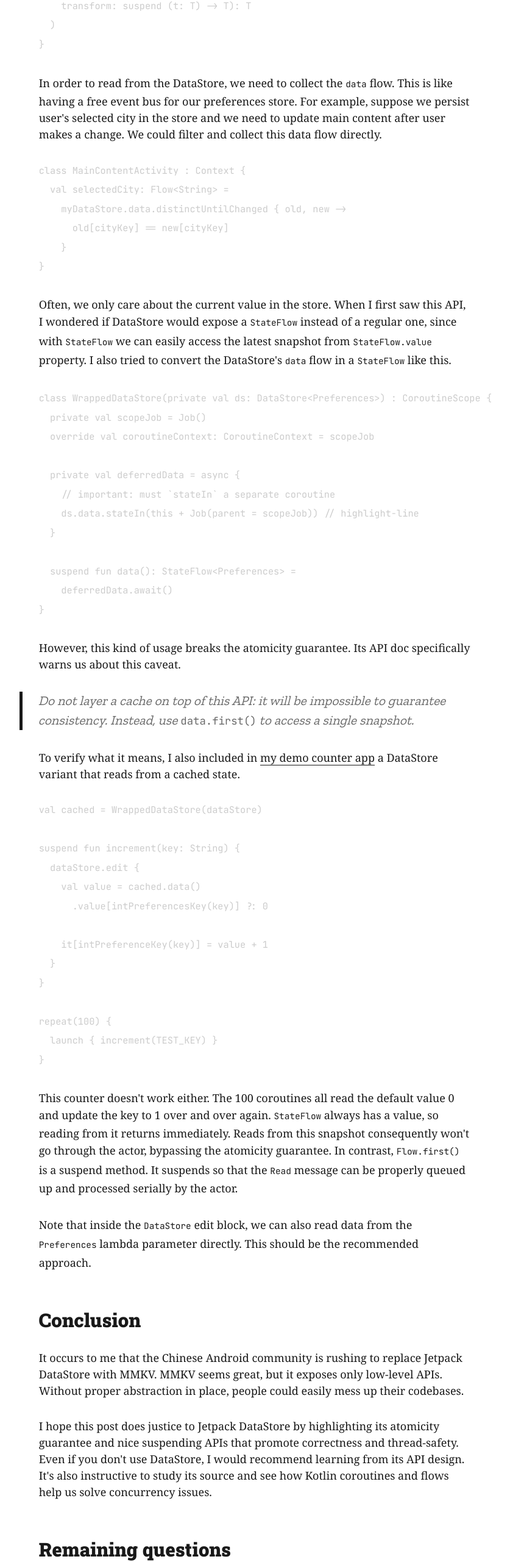
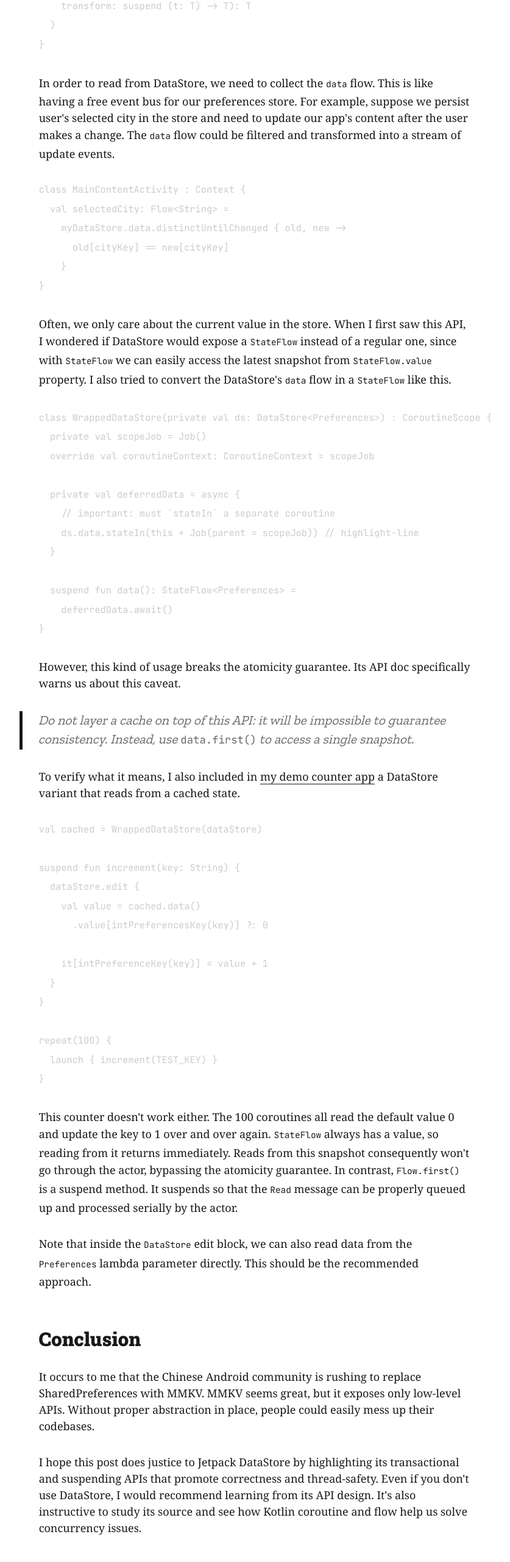
Before and after one commit to yujinyan/blog, a Gatsby site: page /posts/analysis-jetpack-datastore/ in a window 1280 px wide. Shown: the part 8239-10800 px from the top of the page at 61% size, without its empty margins (222-1059 px from the left). Built offline with nearby package versions, Linux system fonts and the light colour scheme; Gatsby itself is replaced by a stand-in of ours; some packages are replaced by stand-ins of ours; code samples lack their colours.

Commit message:
DataStore post fixes

````diff
--- a/content/blog/posts/analysis-jetpack-datastore.md
+++ b/content/blog/posts/analysis-jetpack-datastore.md
@@ -214,7 +214,7 @@ public interface DataStore<T> {
 }
 ```
 
-In order to read from the DataStore, we need to collect the `data` flow. This is like having a free event bus for our preferences store. For example, suppose we persist user's selected city in the store and we need to update main content after user makes a change. We could filter and collect this data flow directly.
+In order to read from DataStore, we need to collect the `data` flow. This is like having a free event bus for our preferences store. For example, suppose we persist user's selected city in the store and need to update our app's content after the user makes a change. The `data` flow could be filtered and transformed into a stream of update events.
 
 ```kotlin
 class MainContentActivity : Context {
@@ -271,9 +271,9 @@ Note that inside the `DataStore` edit block, we can also read data from the `Pre
 
 ## Conclusion
 
-It occurs to me that the Chinese Android community is rushing to replace Jetpack DataStore with MMKV. MMKV seems great, but it exposes only low-level APIs. Without proper abstraction in place, people could easily mess up their codebases.
+It occurs to me that the Chinese Android community is rushing to replace SharedPreferences with MMKV. MMKV seems great, but it exposes only low-level APIs. Without proper abstraction in place, people could easily mess up their codebases.
 
-I hope this post does justice to Jetpack DataStore by highlighting its atomicity guarantee and nice suspending APIs that promote correctness and thread-safety. Even if you don't use DataStore, I would recommend learning from its API design. It's also instructive to study its source and see how Kotlin coroutines and flows help us solve concurrency issues.
+I hope this post does justice to Jetpack DataStore by highlighting its transactional and suspending APIs that promote correctness and thread-safety. Even if you don't use DataStore, I would recommend learning from its API design. It's also instructive to study its source and see how Kotlin coroutine and flow help us solve concurrency issues.
 
 ## Remaining questions
 
@@ -285,6 +285,7 @@ I hope this post does justice to Jetpack DataStore by highlighting its atomicity
 
 - [`SharedPreferencesImpl.java` source code](https://cs.android.com/android/platform/superproject/+/master:frameworks/base/core/java/android/app/SharedPreferencesImpl.java)
 - [`SingleProcessDataStore.kt` source code](https://cs.android.com/androidx/platform/frameworks/support/+/androidx-main:datastore/datastore-core/src/main/java/androidx/datastore/core/SingleProcessDataStore.kt)
+- [Prefer Storing Data with Jetpack DataStore](https://android-developers.googleblog.com/2020/09/prefer-storing-data-with-jetpack.html)
 - <cite>[Designing Data-Intensive Applications](https://dataintensive.net/)</cite> has an excellent presentation of various concurrency pitfalls in the context of database transactions.
 - [《反思｜官方也无力回天？ Android SharedPreferences 的设计与实现》](https://juejin.cn/post/6884505736836022280) is a nice post that calls attention to the rationale behind some of SharedPreferences' API, as well as its shortcomings.
 - <cite>[Actor-based Concurrency](https://berb.github.io/diploma-thesis/original/054_actors.html)</cite>
````
